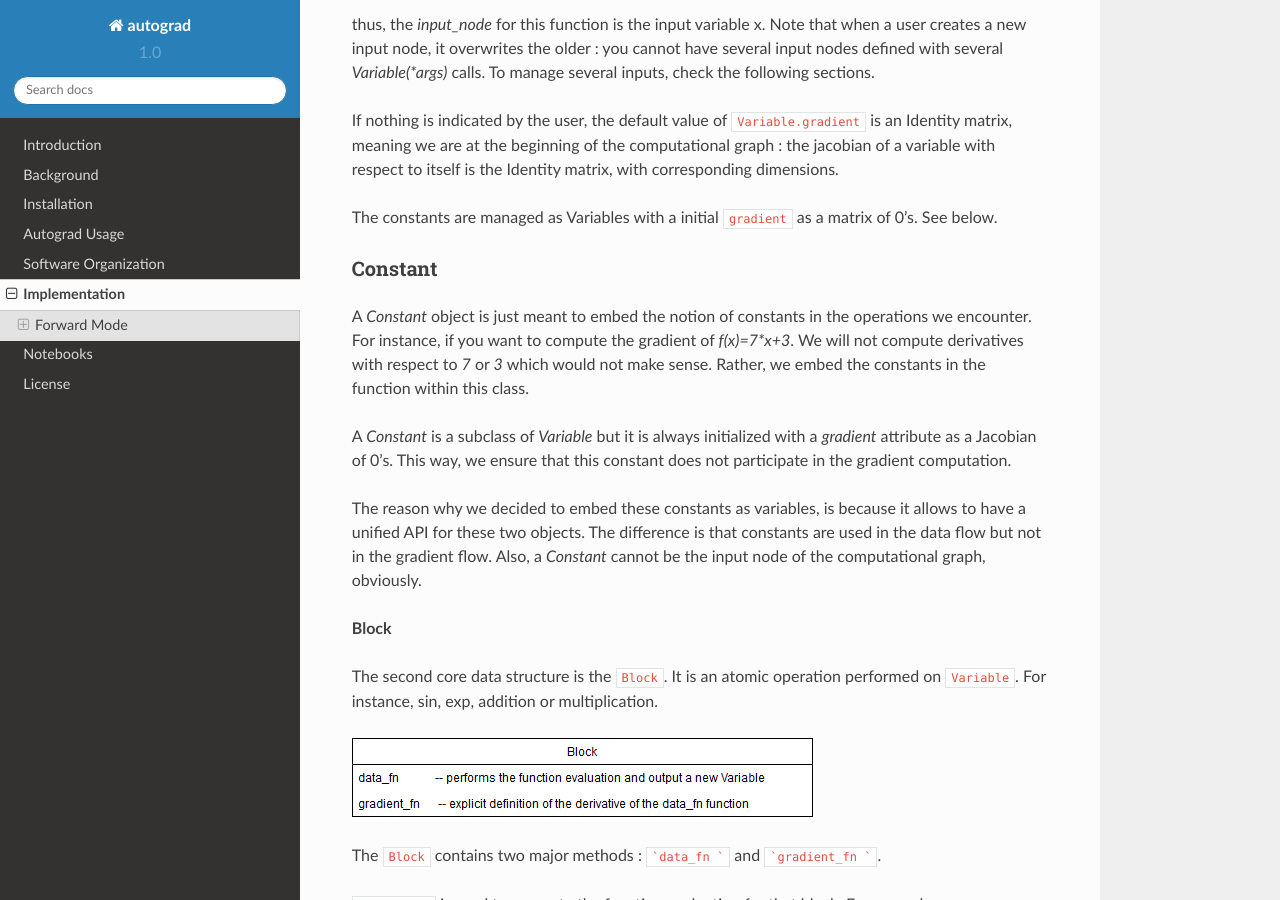
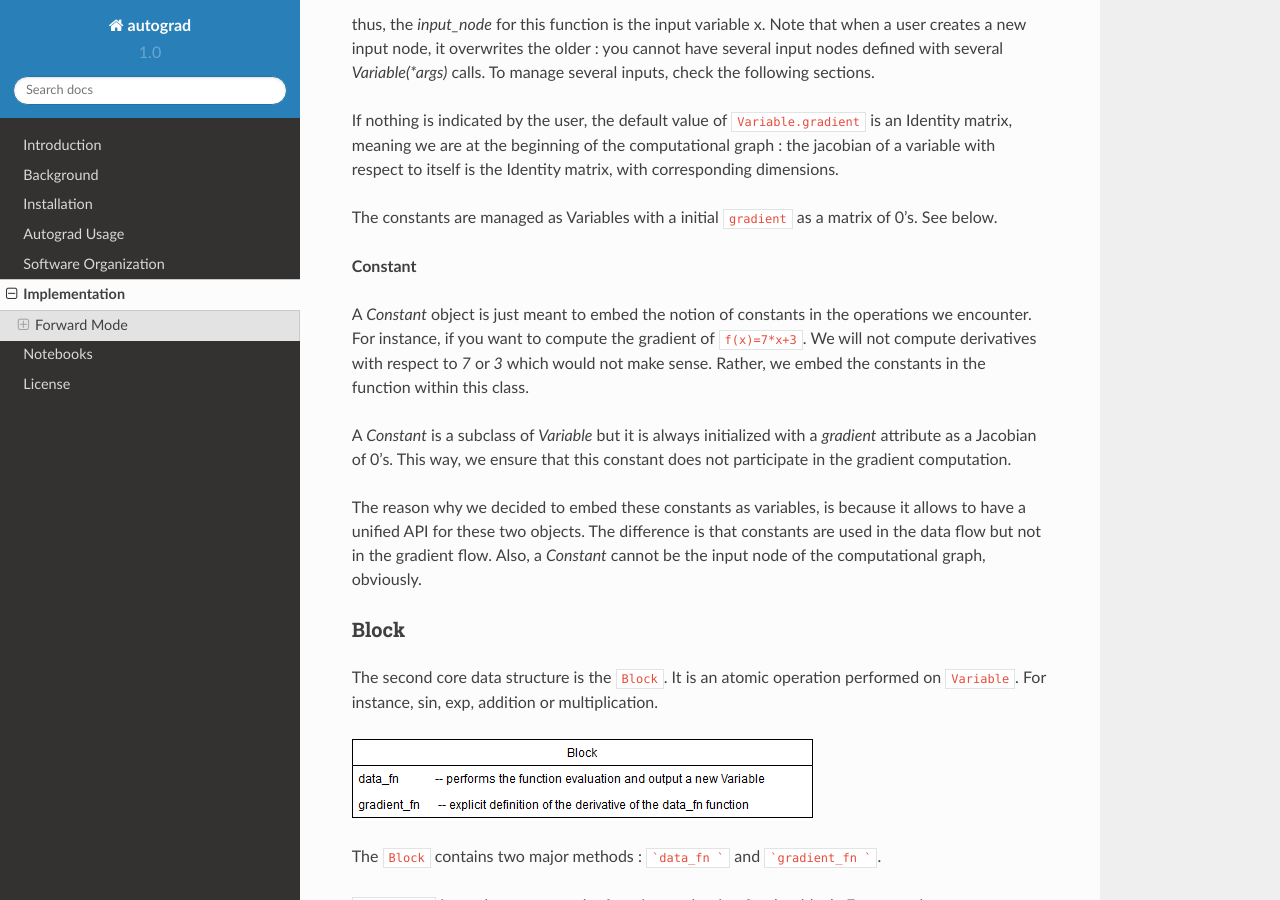
Before and after one commit to cs207-project-group4/cs207-FinalProject, a Sphinx documentation site: the page built from docs/implementation.rst, in a window 1280 px wide and 900 px high, scrolled down 1869 px. Built offline with Sphinx 7.4.7 and the Read the Docs theme 2.0.0, drawn with Linux system fonts in a browser that asks for light colours; formulas are drawn with MathJax 3.

```diff
--- a/docs/implementation.rst
+++ b/docs/implementation.rst
@@ -64,17 +64,18 @@ If nothing is indicated by the user, the default value of ``Variable.gradient``
 The constants are managed as Variables with a initial ``gradient`` as a matrix of 0's. See below.
 
 
-Constant
---------
+**Constant**
 
-A `Constant` object is just meant to embed the notion of constants in the operations we encounter. For instance, if you want to compute the gradient of `f(x)=7*x+3`. We will not compute derivatives with respect to `7` or `3` which would not make sense. Rather, we embed the constants in the function within this class.
+A `Constant` object is just meant to embed the notion of constants in the operations we encounter. For instance, if you want to compute the gradient of ``f(x)=7*x+3``. We will not compute derivatives with respect to `7` or `3` which would not make sense. Rather, we embed the constants in the function within this class.
 
 A `Constant` is a subclass of `Variable` but it is always initialized with a `gradient` attribute as a Jacobian of 0's. This way, we ensure that this constant does not participate in the gradient computation.
 
 The reason why we decided to embed these constants as variables, is because it allows to have a unified API for these two objects. The difference is that constants are used in the data flow but not in the gradient flow. Also, a `Constant` cannot be the input node of the computational graph, obviously.
 
 
-**Block**
+Block
+---------
+
 
 The second core data structure is the ``Block``. It is an atomic operation performed on ``Variable``. For instance, sin, exp, addition or multiplication.
 
```
